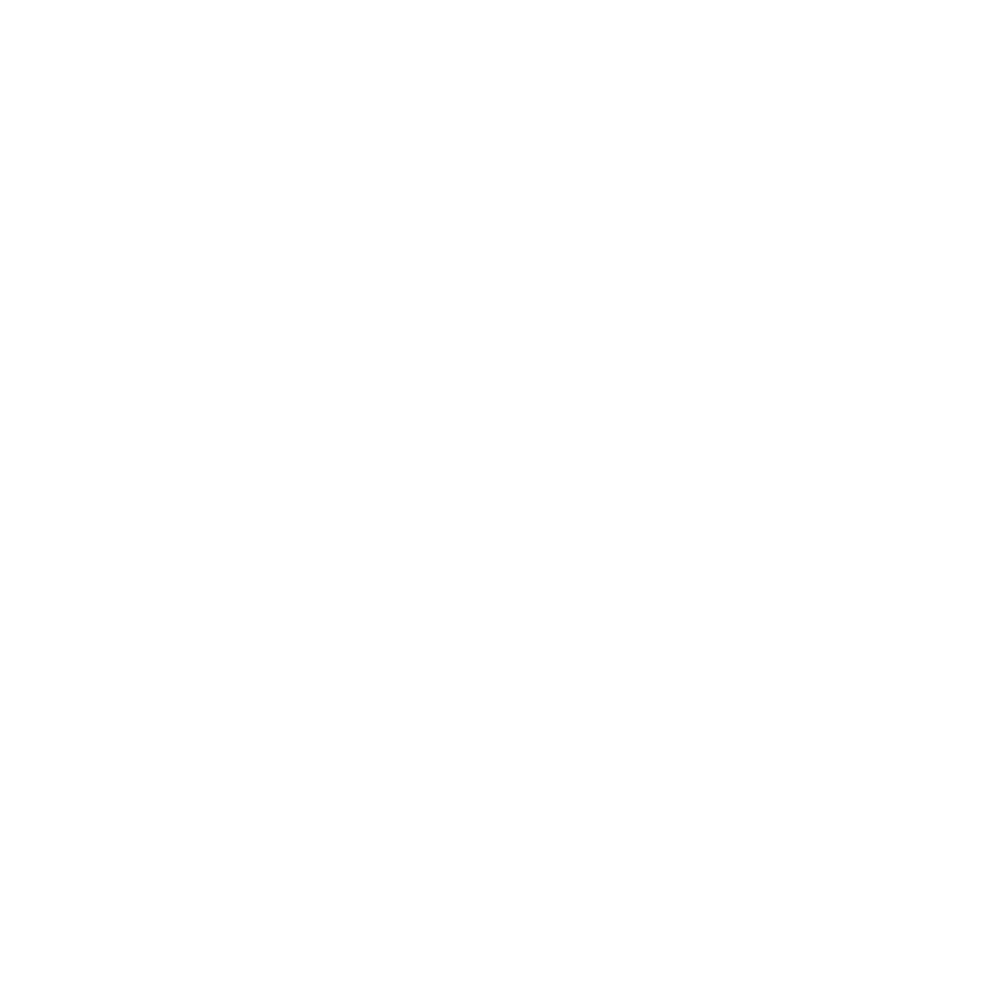
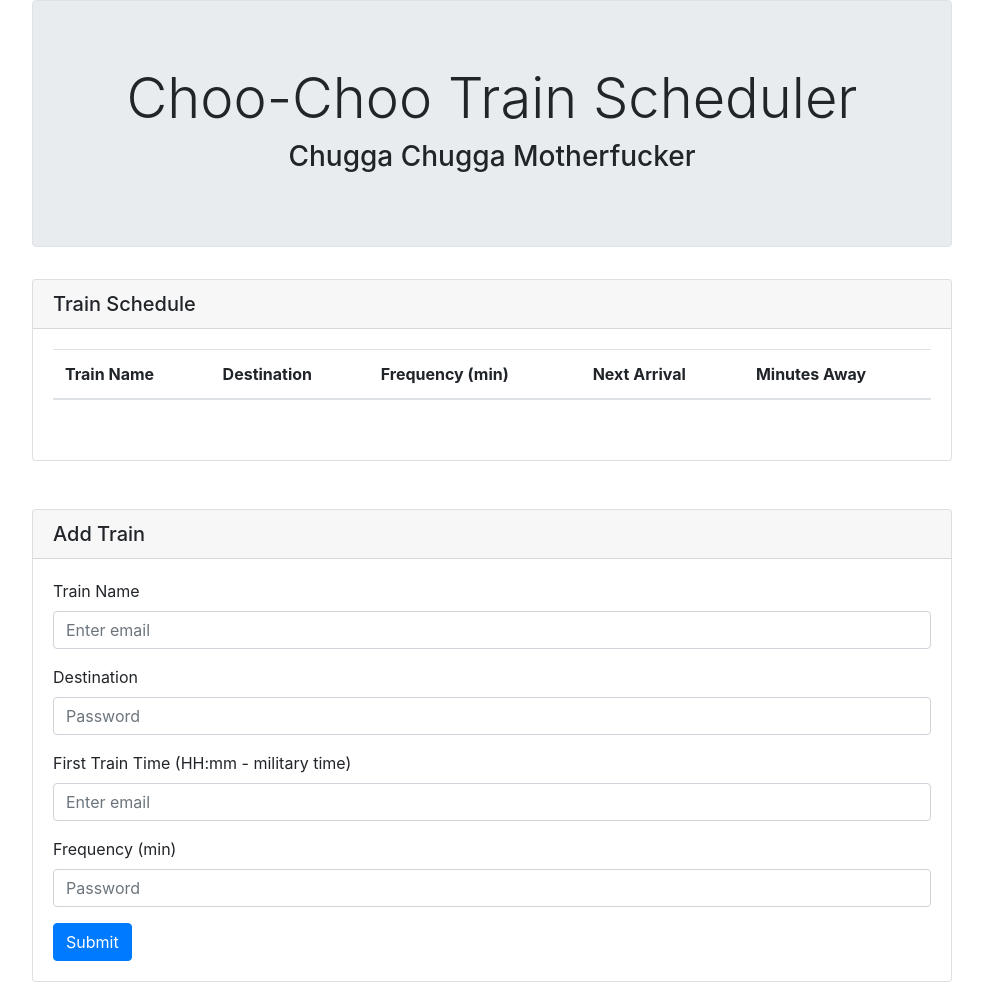
Before and after one commit to jedsmit/Train-Scheduler, a plain HTML site: page index.html in a window 1280 px wide. Shown: the whole page, without its empty margins (148-1131 px from the left). Before the commit the page ends 800 px from the top, so only its background shows below. Drawn offline with nearby package versions, Linux system fonts and the light colour scheme.

Commit message:
added initial html elements and styling

```diff
--- a/index.html
+++ b/index.html
@@ -14,11 +14,91 @@
 
 <body>
 
+    <div class="container">
+        <!--Title row-->
+        <div class="row">
+            <div class="col-md-10 text-center offset-1">
+                <div class="jumbotron jumbotron-fluid border rounded">
+                    <div class="container">
+                        <h1 class="display-4">Choo-Choo Train Scheduler</h1>
+                        <h3>Chugga Chugga Motherfucker</h3>
+                    </div>
+                </div>
+            </div>
+        </div>
+        <!--Table row-->
+        <div class="row">
+            <div class="col-md-10 offset-1">
+                <div class="card">
+                    <h5 class="card-header">Train Schedule</h5>
+                    <div class="card-body">
+                        <table class="table">
+                            <thead>
+                                <tr>
+                                    <th scope="col">Train Name</th>
+                                    <th scope="col">Destination</th>
+                                    <th scope="col">Frequency (min)</th>
+                                    <th scope="col">Next Arrival</th>
+                                    <th scope="col">Minutes Away</th>
+                                </tr>
+                            </thead>
+                            <tbody>
+                                <tr>
+                                    <th class="name-display" scope="row"></th>
+                                    <td class="dest-display"></td>
+                                    <td class="freq-display"></td>
+                                    <td class="next-arr-display"></td>
+                                    <td class="min-away-display"></td>
+                                </tr>
+                            </tbody>
+                        </table>
+                    </div>
+                </div>
+            </div>
+        </div>
+        <!--Input form row-->
+        <div class="row mt-5">
+            <div class="col-md-10 offset-1">
+                <div class="card">
+                    <h5 class="card-header">Add Train</h5>
+                    <div class="card-body">
+                        <form>
+                            <div class="form-group">
+                                <label for="exampleInputEmail1">Train Name</label>
+                                <input type="text" class="form-control" id="exampleInputEmail1"
+                                    aria-describedby="emailHelp" placeholder="Enter email">
+                            </div>
+                            <div class="form-group">
+                                <label for="exampleInputPassword1">Destination</label>
+                                <input type="password" class="form-control" id="exampleInputPassword1"
+                                    placeholder="Password">
+                            </div>
+                            <div class="form-group">
+                                <label for="exampleInputEmail1">First Train Time (HH:mm - military time)</label>
+                                <input type="text" class="form-control" id="exampleInputEmail1"
+                                    aria-describedby="emailHelp" placeholder="Enter email">
+                            </div>
+                            <div class="form-group">
+                                <label for="exampleInputPassword1">Frequency (min)</label>
+                                <input type="password" class="form-control" id="exampleInputPassword1"
+                                    placeholder="Password">
+                            </div>
+
+                            <!--Submit Button-->
+                            <button type="submit" class="btn btn-primary">Submit</button>
+                        </form>
+
+                    </div>
+                </div>
+            </div>
+        </div>
+    </div>
 
 
 
 
     <script src="https://www.gstatic.com/firebasejs/7.2.2/firebase-app.js"></script>
+    <script src="https://www.gstatic.com/firebasejs/7.2.2/firebase-database.js"></script>
     <script src="assets/javascript/app.js"></script>
 </body>
 
```
Also changed, not shown: assets/javascript/app.js (line endings or trailing spaces).
